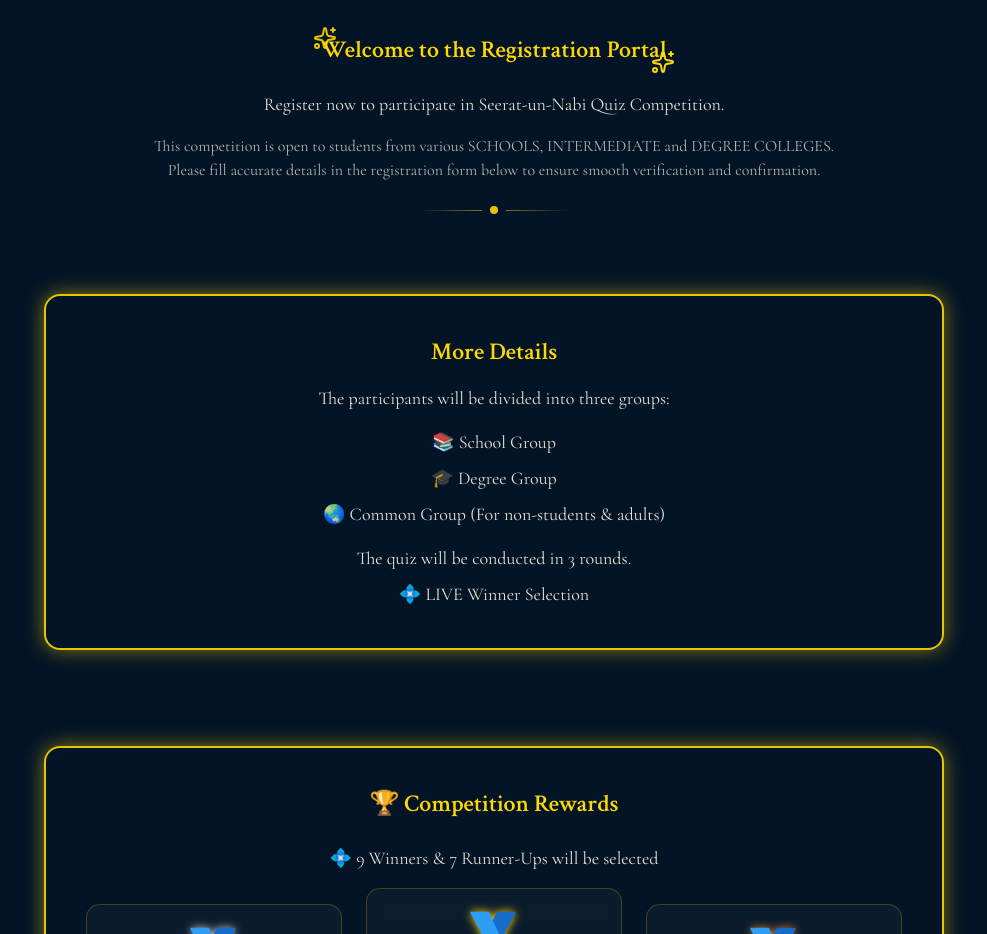
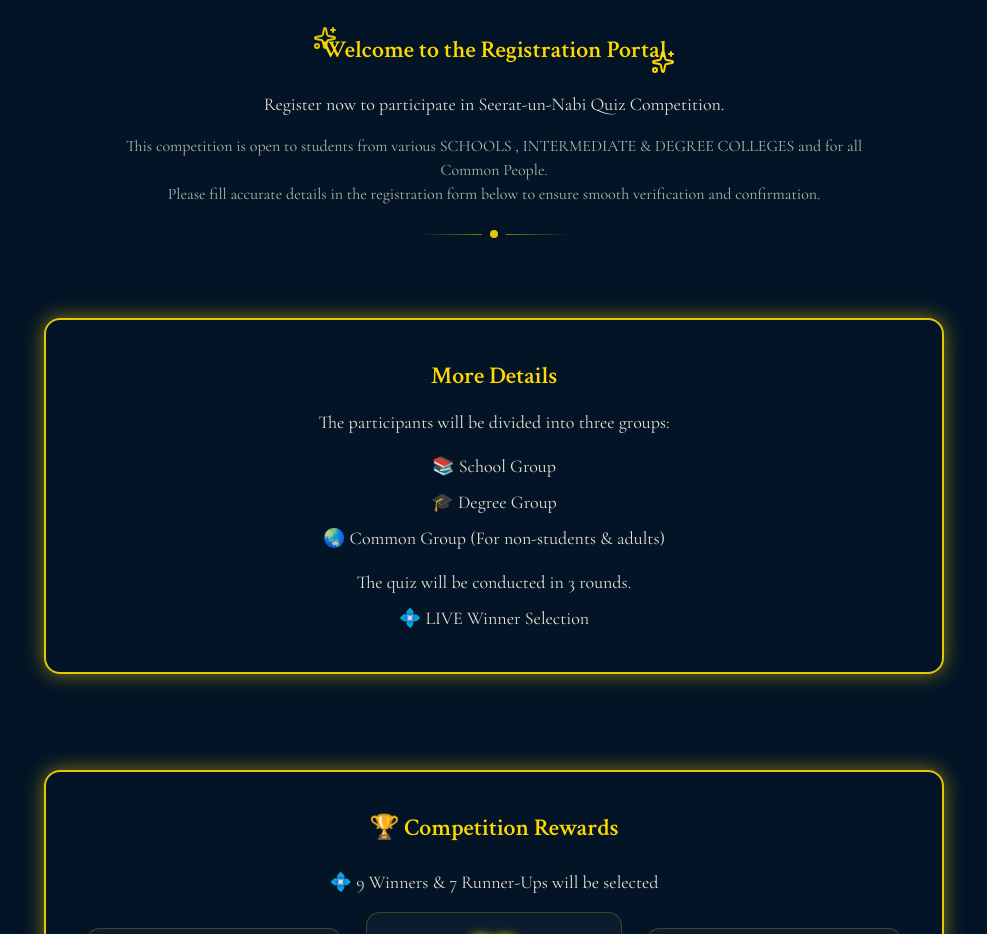
Before and after one commit to syedhannaninfo-81/registration-page, a React (Create React App) app: page / in a window 1280 px wide. Shown: the part 1080-2014 px from the top of the page, without its empty margins (146-1133 px from the left). Built offline with nearby package versions, Linux system fonts and the light colour scheme.

Commit message:
Update WelcomeSection.jsx

```diff
--- a/src/components/WelcomeSection.jsx
+++ b/src/components/WelcomeSection.jsx
@@ -26,7 +26,7 @@ export const WelcomeSection = () => {
           </p>
 
           <p className="text-sm sm:text-base text-[hsl(var(--foreground))]/70 leading-relaxed">
-            This competition is open to students from various SCHOOLS, INTERMEDIATE and DEGREE COLLEGES.
+            This competition is open to students from various SCHOOLS , INTERMEDIATE & DEGREE COLLEGES and for all Common People.
           </p>
 
           <p className="text-sm sm:text-base text-[hsl(var(--foreground))]/70 leading-relaxed">
```
